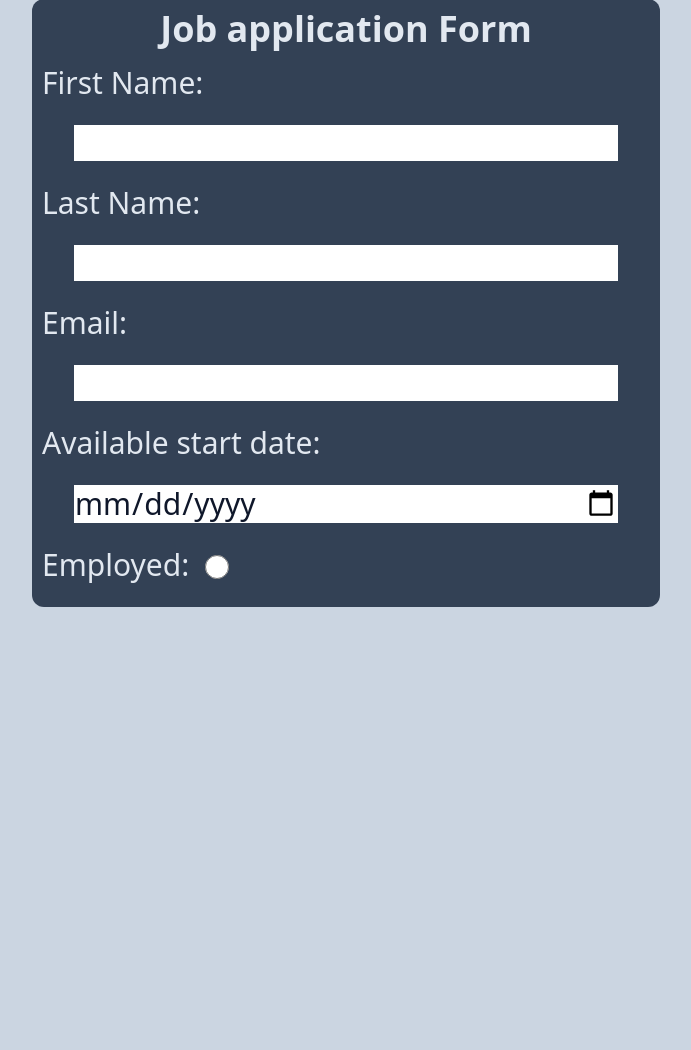
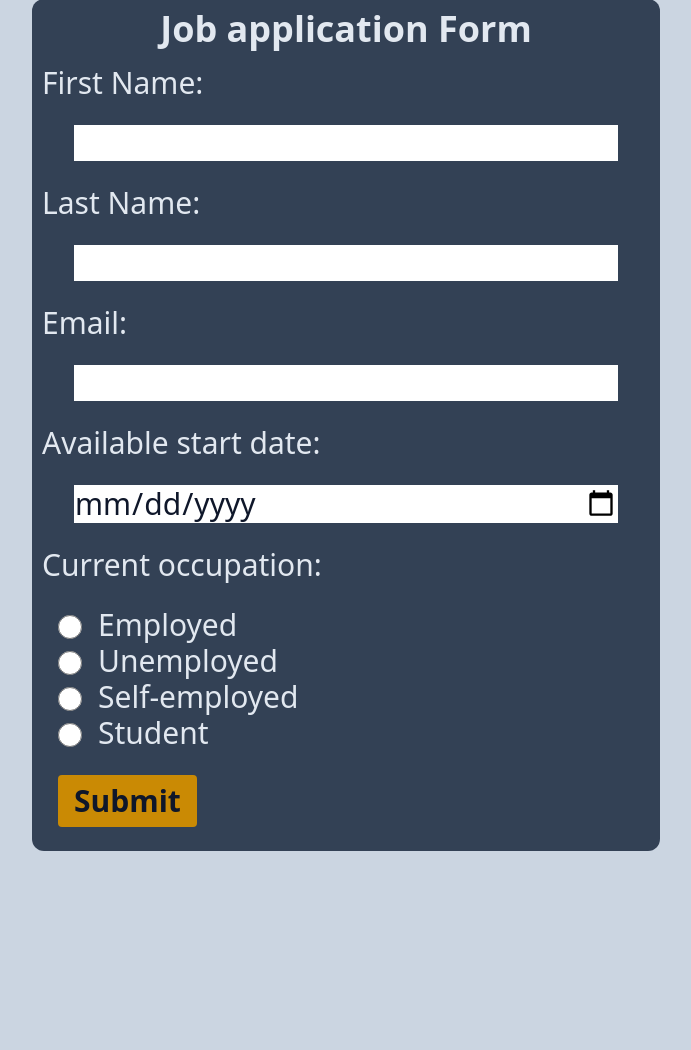
Before and after one commit to Canthar90/Flask-Job-application-site, a Flask app: page / in a window 1280 px wide. Shown: the part 17-1067 px from the top of the page, without its empty margins (294-985 px from the left). Before the commit the page ends 624 px from the top, so only its background shows below. Run offline with Flask 3, Linux system fonts and the light colour scheme.

Commit message:
Added rest of the radio buttons and final submit button

```diff
--- a/static/output.css
+++ b/static/output.css
@@ -692,6 +692,10 @@ video {
   border-radius: 0.75rem;
 }
 
+.rounded {
+  border-radius: 0.25rem;
+}
+
 .bg-slate-700 {
   --tw-bg-opacity: 1;
   background-color: rgb(51 65 85 / var(--tw-bg-opacity));
@@ -707,6 +711,16 @@ video {
   background-color: rgb(203 213 225 / var(--tw-bg-opacity));
 }
 
+.bg-yellow-500 {
+  --tw-bg-opacity: 1;
+  background-color: rgb(234 179 8 / var(--tw-bg-opacity));
+}
+
+.bg-yellow-600 {
+  --tw-bg-opacity: 1;
+  background-color: rgb(202 138 4 / var(--tw-bg-opacity));
+}
+
 .object-left {
   -o-object-position: left;
      object-position: left;
@@ -718,6 +732,16 @@ video {
 
 .p-8 {
   padding: 2rem;
+}
+
+.px-4 {
+  padding-left: 1rem;
+  padding-right: 1rem;
+}
+
+.py-2 {
+  padding-top: 0.5rem;
+  padding-bottom: 0.5rem;
 }
 
 .pb-4 {
@@ -779,8 +803,23 @@ video {
   color: rgb(15 23 42 / var(--tw-text-opacity));
 }
 
+.text-white {
+  --tw-text-opacity: 1;
+  color: rgb(255 255 255 / var(--tw-text-opacity));
+}
+
 .underline {
   text-decoration-line: underline;
+}
+
+.hover\:bg-yellow-600:hover {
+  --tw-bg-opacity: 1;
+  background-color: rgb(202 138 4 / var(--tw-bg-opacity));
+}
+
+.hover\:bg-yellow-700:hover {
+  --tw-bg-opacity: 1;
+  background-color: rgb(161 98 7 / var(--tw-bg-opacity));
 }
 
 @media (min-width: 640px) {
--- a/templates/index.html
+++ b/templates/index.html
@@ -52,15 +52,56 @@
               name="date"
               required
             />
+            <label for="">Current occupation:</label>
+
+            <div id="occupation">
               <div class="flex justify-self-start">
-              <label for="employed">Employed:</label>
                 <input
                   class="mt-2 mx-4 size-6 text-slate-900"
                   type="radio"
                   id="employed"
-                name="employed"
-                required
+                  name="occupation"
+
                 />
+                <label for="employed">Employed</label>
+              </div>
+              <div class="flex justify-self-start">
+                <input
+                  class="mt-2 mx-4 size-6 text-slate-900"
+                  type="radio"
+                  id="unemployed"
+                  name="occupation"
+
+                />
+                <label for="unemployed">Unemployed</label>
+              </div>
+              <div class="flex justify-self-start">
+                <input
+                  class="mt-2 mx-4 size-6 text-slate-900"
+                  type="radio"
+                  id="self_employed"
+                  name="occupation"
+
+                />
+                <label for="self_employed">Self-employed</label>
+              </div>
+              <div class="flex justify-self-start">
+                <input
+                  class="mt-2 mx-4 size-6 text-slate-900"
+                  type="radio"
+                  id="student"
+                  name="occupation"
+
+                />
+                <label for="student">Student</label>
+              </div>
+          </div>
+
+          <button class="mx-4 bg-yellow-600 hover:bg-yellow-700 text-slate-900 font-bold py-2 px-4 rounded flex justify-self-start">
+            Submit
+          </button>
+        </div>
+
             </div>
           </form>
         </div>
```
Lines whose indentation alone changed are shown as unchanged.
